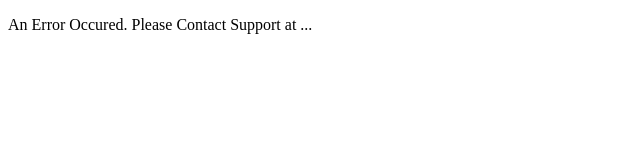
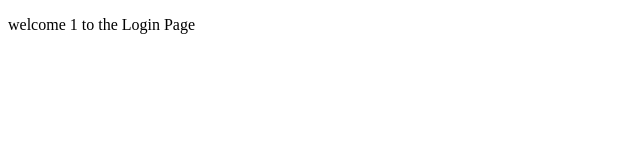
Before and after one commit to GlazMichelFranckDodo225/java-full-stack-app-angular-frontend, an Angular app: page /welcome/1 in a window 1280 px wide. Shown: the top 160 px of the page, without its empty margins (0-640 px from the left). Built offline with nearby package versions, Linux system fonts and the light colour scheme.

Commit message:
Adding Route Parameter for Welcome Component

```diff
--- a/src/app/app-routing.module.ts
+++ b/src/app/app-routing.module.ts
@@ -8,7 +8,7 @@ import { ErrorComponent } from './error/error.component';
 const routes: Routes = [
   { path: '', component: LoginComponent },
   { path: 'login', component: LoginComponent },
-  { path: 'welcome', component: WelcomeComponent },
+  { path: 'welcome/:name', component: WelcomeComponent },
   { path: '**', component: ErrorComponent }
 ];
 
--- a/src/app/login/login.component.ts
+++ b/src/app/login/login.component.ts
@@ -21,7 +21,7 @@ export class LoginComponent implements OnInit {
     // console.log(this.password);
     if (this.username === 'John Doe' && this.password === '1234') {
       // Redirect to Welcome Page
-      this.router.navigate(['welcome']);
+      this.router.navigate(['welcome', this.username]);
       this.invalidLogin = false;
     } else {
       this.invalidLogin = true;
--- a/src/app/welcome/welcome.component.html
+++ b/src/app/welcome/welcome.component.html
@@ -1 +1 @@
-<p>welcome works!</p>
+<p>welcome {{name}} to the Login Page</p>
--- a/src/app/welcome/welcome.component.ts
+++ b/src/app/welcome/welcome.component.ts
@@ -1,4 +1,5 @@
 import { Component, OnInit } from '@angular/core';
+import { ActivatedRoute } from '@angular/router';
 
 @Component({
   selector: 'app-welcome',
@@ -7,12 +8,13 @@ import { Component, OnInit } from '@angular/core';
 })
 export class WelcomeComponent implements OnInit {
   message: string = 'Some Welcomme Message';
-
-  constructor() {}
+  name: string = '';
+  constructor(private route: ActivatedRoute) {}
 
   ngOnInit(): void {
     // this.message = 5; ==> Compilation Error
-
     console.log(this.message);
-  }
+    // console.log(this.route.snapshot.params['name']);
+    this.name = this.route.snapshot.params['name'];
 }
+}
```
